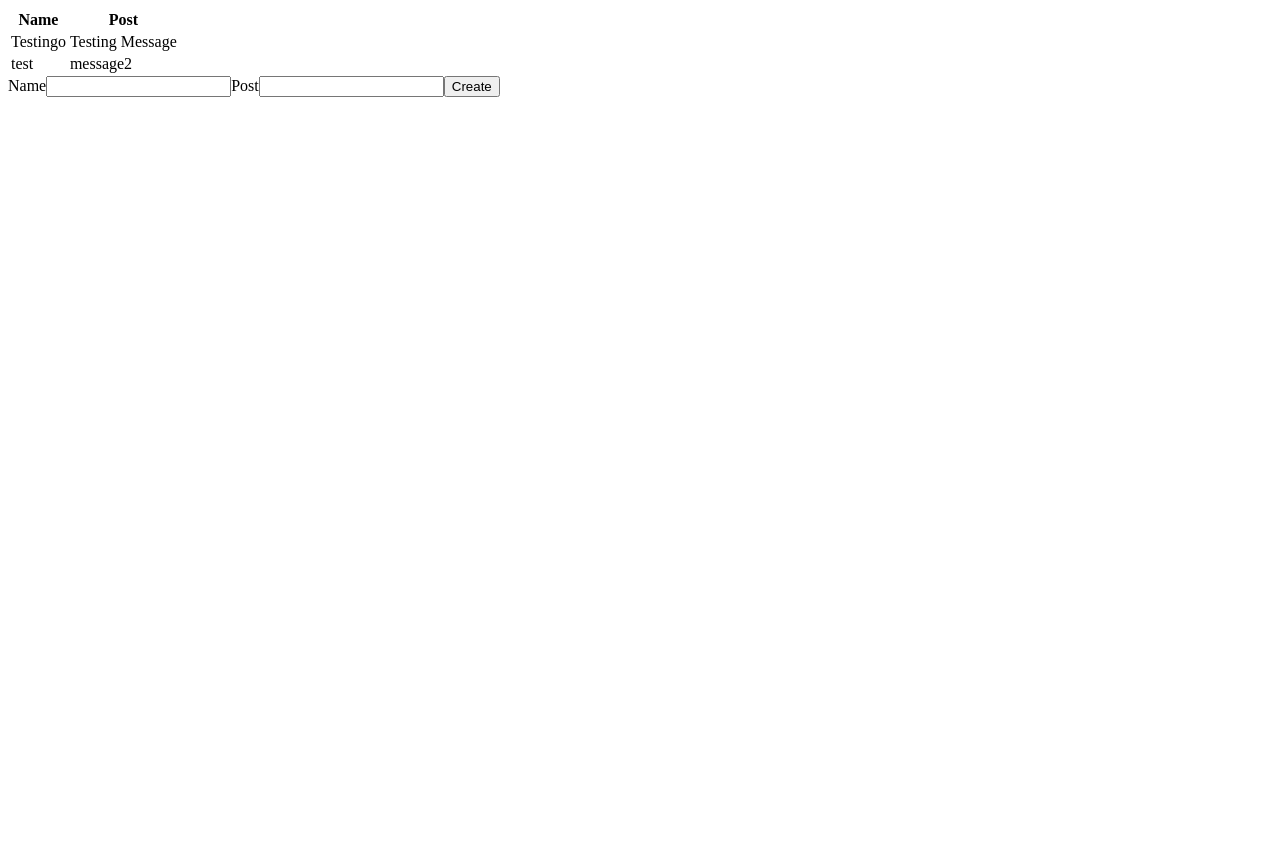
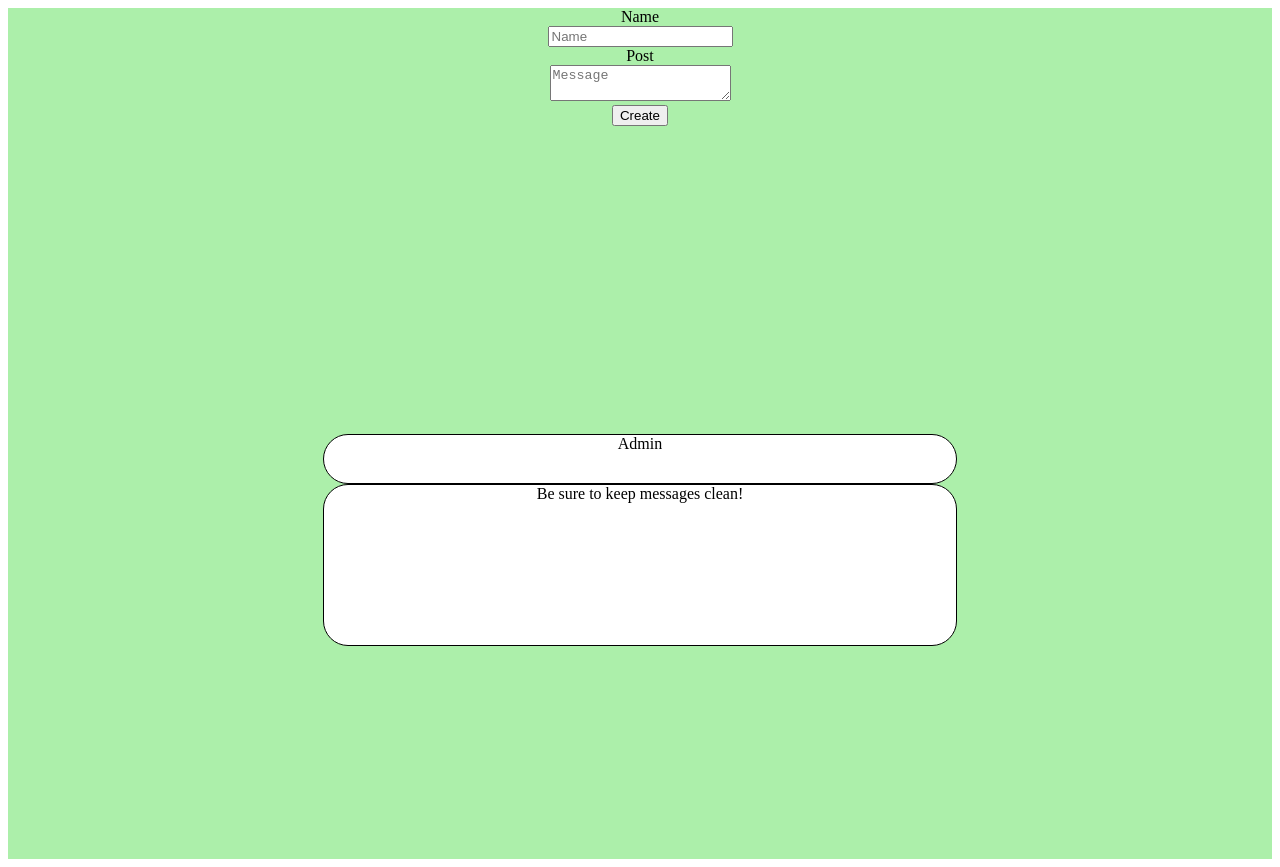
Before and after one commit to Tedwards22890/social-feed, a React (Create React App) app: page / in a window 1280 px wide. Before the commit the page ends 800 px from the top, so only its background shows below. Built offline with nearby package versions, Linux system fonts and the light colour scheme.

Commit message:
Display Posts currently working as intended. Functionality is correct. Currently focusing on details and aesthetics

```diff
--- a/src/App.css
+++ b/src/App.css
@@ -2,5 +2,20 @@
     border: 1px;
     border-style: solid;
     border-color: black;
+}
 
+.center {
+    margin: auto;
+    width: 50%;
+    border: 3px solid gray;
+    padding: 10px;
 }
+
+.parent {
+    display: grid;
+    grid-template-columns: 1fr;
+    grid-template-rows: repeat(2, 1fr);
+    grid-column-gap: 1px;
+    grid-row-gap: 1px;
+    justify-content: center;
+}
--- a/src/App.js
+++ b/src/App.js
@@ -1,22 +1,23 @@
 import React, { useState } from 'react';
 import PostEntry from './Components/PostText/PostEntry'
 import DisplayPosts from './Components/DisplayPosts/DisplayPosts';
+import Post from './Components/DisplayPosts/Post';
+import "./App.css";
 
 function App() {
 
-  const [posts, setPosts] = useState([{name: 'Testingo', post: 'Testing Message'}, {name: 'test', post: 'message2'}])
+  const [posts, setPosts] = useState([{name: 'Admin', post: 'Be sure to keep messages clean!'}])
 
   function addNewPost(post){
-    let tempPost = [posts, post];
+    let tempPost = [...posts, post];
 
     setPosts(tempPost);
   }
 
   return (
-    <div className="border-box">
+    <div className="parent">
+      <PostEntry addNewPostProperty={addNewPost} />
       <DisplayPosts parentPosts={posts}/>
-      <PostEntry addNewPostProperty={addNewPost} />
-
     </div>
   );
 }
--- /dev/null
+++ b/src/Components/DisplayPosts/DisplayPosts.css
@@ -0,0 +1,28 @@
+.parent {
+    display: grid;
+    grid-template-columns: 1fr;
+    grid-template-rows: repeat(2, 1fr);
+    grid-column-gap: 1px;
+    grid-row-gap: 1px;
+    justify-content: center;
+    background-color: rgb(172, 239, 170);
+}
+.name {
+    border: 1px;
+    border-style: solid;
+    background-color: rgb(255, 255, 255);
+    border-color: black;
+    width: 50%;
+    height: 3em;
+    border-radius: 25px;
+}
+
+.posts {
+    border: 1px;
+    border-style: solid;
+    background-color: rgb(255, 255, 255);
+    border-color: black;
+    width: 50%;
+    height: 10em;
+    border-radius: 25px;
+}
--- a/src/Components/DisplayPosts/DisplayPosts.jsx
+++ b/src/Components/DisplayPosts/DisplayPosts.jsx
@@ -1,24 +1,26 @@
+import "./DisplayPosts.css";
+import React from 'react';
+
+
 const DisplayPosts = (props) => {
     return (
-        <table className="table">
-            <thead>
-                <tr>
-                    <th>Name</th>
-                    <th>Post</th>
-                </tr>
-            </thead>
-            <tbody>
-                {props.parentPosts.map((post, i) => {
-                    return (
-                    <tr key={i}>
-                        <td>{post.name}</td>
-                        <td>{post.post}</td>
-                    </tr>
-                );
-                })}
-            </tbody>
-        </table>
-     );
+        props.parentPosts.map((posts, i) =>
+        <div key={i}>
+            <div className="parent">
+
+            <center>
+                <div className="name">
+                    {posts.name}
+                </div>
+
+                <div className="posts">
+                    {posts.post}
+                </div>
+
+            </center>
+            </div>
+        </div>
+     ))
 }
 
 export default DisplayPosts;
--- /dev/null
+++ b/src/Components/DisplayPosts/Post.jsx
@@ -0,0 +1,30 @@
+import React, { useState } from 'react';
+
+function Post(props){
+    const [val,setVal]=useState([]);
+    const handleAdd=()=>{
+        const abc=[...val,[]]
+        setVal(abc)
+    }
+    const handleChange=(onChangeValue,i)=>{
+        const inputdata=[...val]
+        inputdata[i]=onChangeValue.target.value;
+        setVal(inputdata)
+   }
+   console.log(val,"data-")
+    return (
+        <>
+        <button onClick={()=>handleAdd()}>Add</button>
+            {val.map((data,i)=>
+            {
+                return(
+                    <div>
+                        <input onChange={e=>handleChange(e,i)} />
+                        <button>hey where am I?</button>
+                    </div>
+                )
+            })}
+        </>
+    );
+}
+export default Post;
--- a/src/Components/PostText/PostEntry.jsx
+++ b/src/Components/PostText/PostEntry.jsx
@@ -11,17 +11,32 @@ const PostEntry = (props) => {
             name: name,
             post: post,
         };
-        console.log({newPost});
-        props.addNewPostProperty(newPost);
+        if (name===''|| post==='')
+        {
+            alert('Please be sure all fields are filled out!')
+        }
+        else
+        {
+            console.log({newPost});
+            props.addNewPostProperty(newPost);
+            setName("")
+            setPost("")
+        }
     }
 
     return (
         <form onSubmit={handleSubmit}>
+            <center>
             <label>Name</label>
-            <input type="text" value={name} onChange={(event) => setName(event.target.value)}/>
+            <br/>
+            <input type="text" placeholder="Name" value={name} onChange={(event) => setName(event.target.value)}/>
+            <br/>
             <label>Post</label>
-            <input type="text" rows="12" cols="50" value={post} onChange={(event) => setPost(event.target.value)}/>
+            <br/>
+            <textarea placeholder="Message" value={post} onChange={(event) => setPost(event.target.value)}></textarea>
+            <br/>
             <button type="submit">Create</button>
+            </center>
         </form>
      );
 }
```
